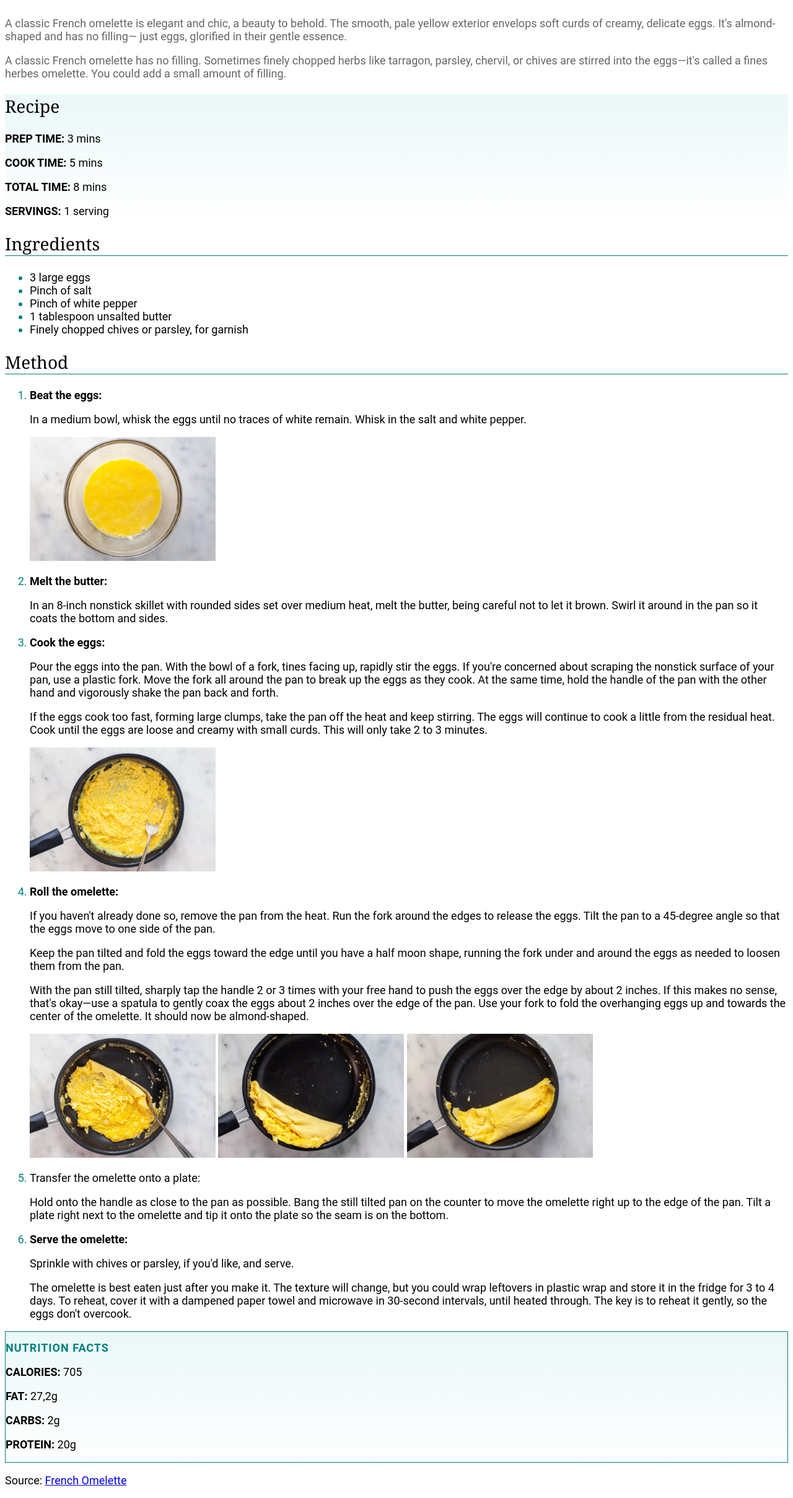
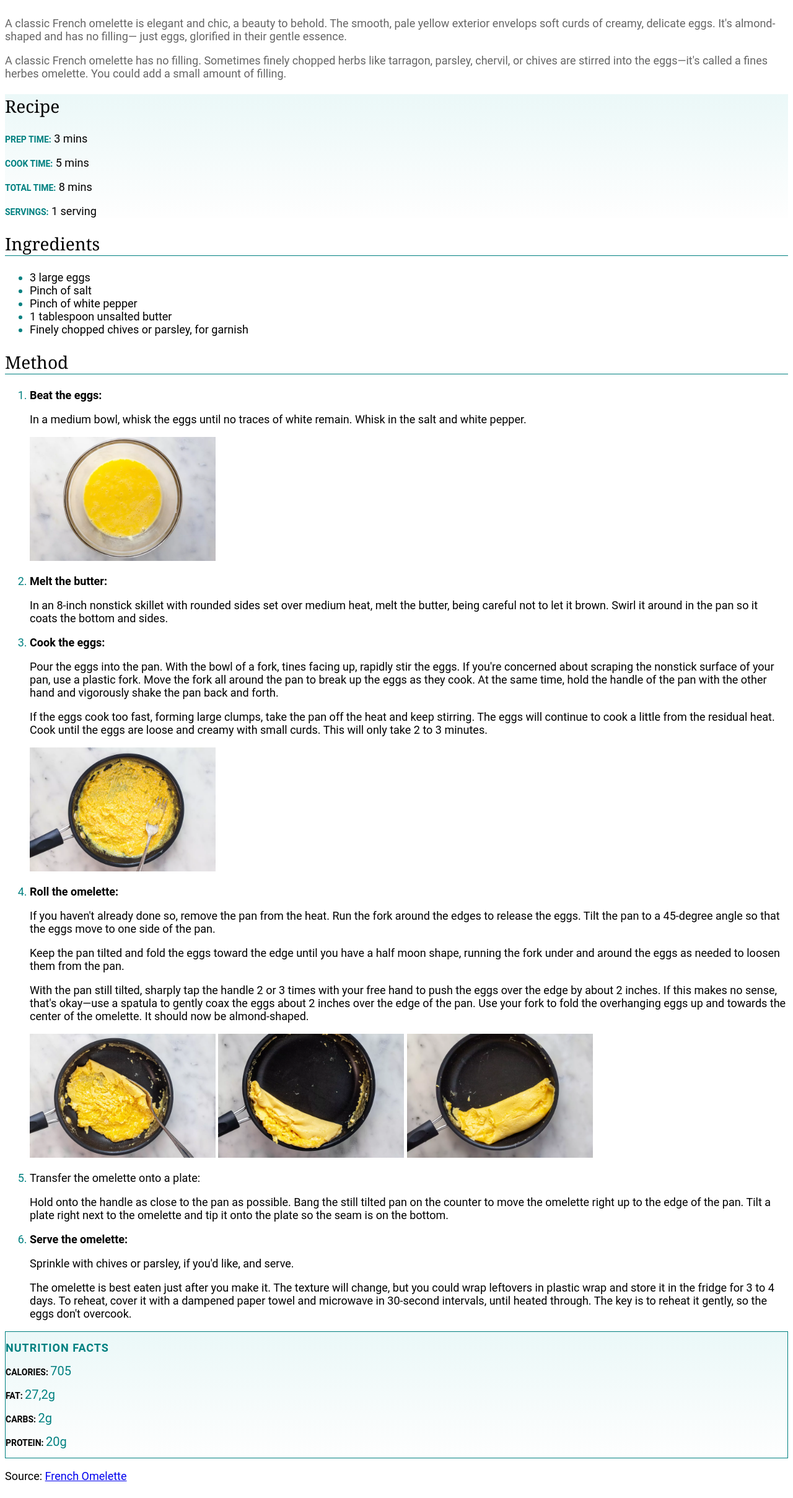
Before and after one commit to jaliltayaa/odin-recipes, a plain HTML site: page odin-recipes/french-omelette.html in a window 1280 px wide. Shown: the part 689-3106 px from the top of the page at 62% size. Drawn offline with Linux system fonts and the light colour scheme.

Commit message:
add spans for recipe and nutrition fact and style it

```diff
--- a/odin-recipes/french-omelette.html
+++ b/odin-recipes/french-omelette.html
@@ -19,10 +19,10 @@
         <div class="recipe-information text-content">
             <h2 class="block-title">Recipe</h2>
 
-            <p><b>PREP TIME:</b>   3 mins</p>
-            <p><b>COOK TIME:</b>   5 mins</p>
-            <p><b>TOTAL TIME:</b>  8 mins</p>
-            <p><b>SERVINGS:</b>    1 serving</p>
+            <p><span>PREP TIME:</span>   3 mins</p>
+            <p><span>COOK TIME:</span>   5 mins</p>
+            <p><span>TOTAL TIME:</span>  8 mins</p>
+            <p><span>SERVINGS:</span>    1 serving</p>
         </div>
 
         <div class="ingredients text-content">
@@ -74,10 +74,10 @@
 
         <div class="nutrition-fact text-content">
             <h2 class="block-title">Nutrition Facts</h2>
-            <p><b>CALORIES:</b> 705</p>
-            <p><b>FAT:</b> 27,2g</p>
-            <p><b>CARBS:</b> 2g</p>
-            <p><b>PROTEIN:</b> 20g</p>
+            <p><b>CALORIES:</b> <span class="nutrition-value"> 705</span></p>
+            <p><b>FAT:</b> <span class="nutrition-value">27,2g</span></p>
+            <p><b>CARBS:</b> <span class="nutrition-value">2g</span></p>
+            <p><b>PROTEIN:</b> <span class="nutrition-value">20g</span></p>
         </div>
 
         <p>Source: <a href="https://www.simplyrecipes.com/french-omelette-recipe-5272297" target="_blank">French Omelette</a></p>
--- a/style.css
+++ b/style.css
@@ -36,6 +36,13 @@ body {
     background: -webkit-gradient(linear, left top, left bottom, from(#ebf8f8), to(#fefefe));
 }
 
+.recipe-information span {
+    font-size: 14px;
+    font-weight: 700;
+    text-transform: uppercase;
+    color: teal;
+}
+
 .ingredients .block-title {
     border-bottom: teal 1px solid;
 }
@@ -54,6 +61,15 @@ body {
     font-size: 18px;
 }
 
+.nutrition-fact {
+    font-size: 14px;
+}
+
+.nutrition-fact .nutrition-value {
+    font-size: 20px;
+    color: teal;
+}
+
 .method .block-title {
     border-bottom: teal 1px solid;
 }
```
Also changed, not shown: odin-recipes/granola-bars.html (+10 -10 lines), odin-recipes/pancakes.html (+8 -8 lines).
